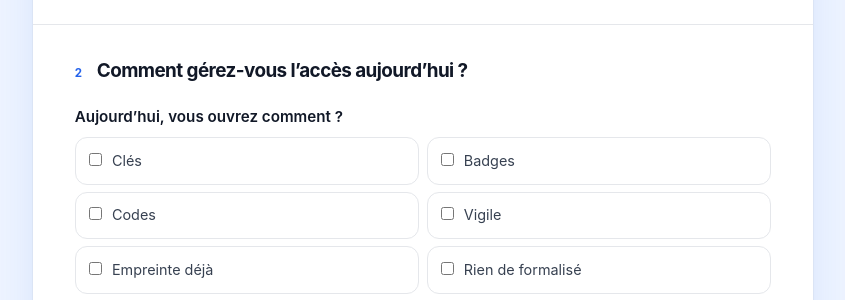
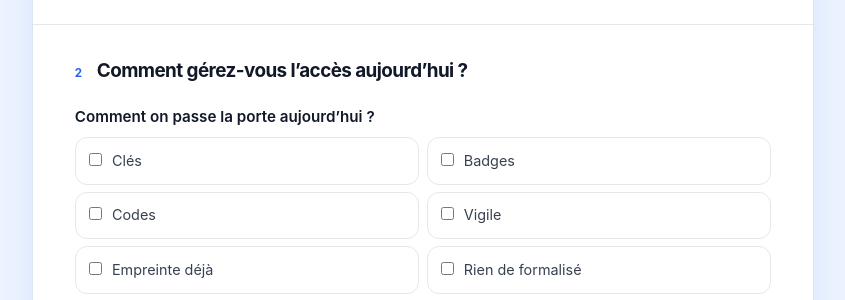
Before and after one commit to Fatoumata7703/empreintepro-etude, a Flask app: page / in a window 1280 px wide. Shown: the part 826-1126 px from the top of the page, without its empty margins (217-1062 px from the left). Run offline with Flask 3, Linux system fonts and the light colour scheme; some libraries are stand-ins or nearby versions.

Commit message:
Prefer spoken door-pass wording for access question.

```diff
--- a/templates/questionnaire.html
+++ b/templates/questionnaire.html
@@ -82,7 +82,7 @@
           <div class="sec-head"><span class="num">2</span><h2>Comment gérez-vous l’accès aujourd’hui ?</h2></div>
 
           <div class="q">
-            <span class="label">Aujourd’hui, vous ouvrez comment ?</span>
+            <span class="label">Comment on passe la porte aujourd’hui ?</span>
             <div class="choices two">
               <label class="opt"><input type="checkbox" name="moyen" value="cles"> Clés</label>
               <label class="opt"><input type="checkbox" name="moyen" value="badges"> Badges</label>
```
